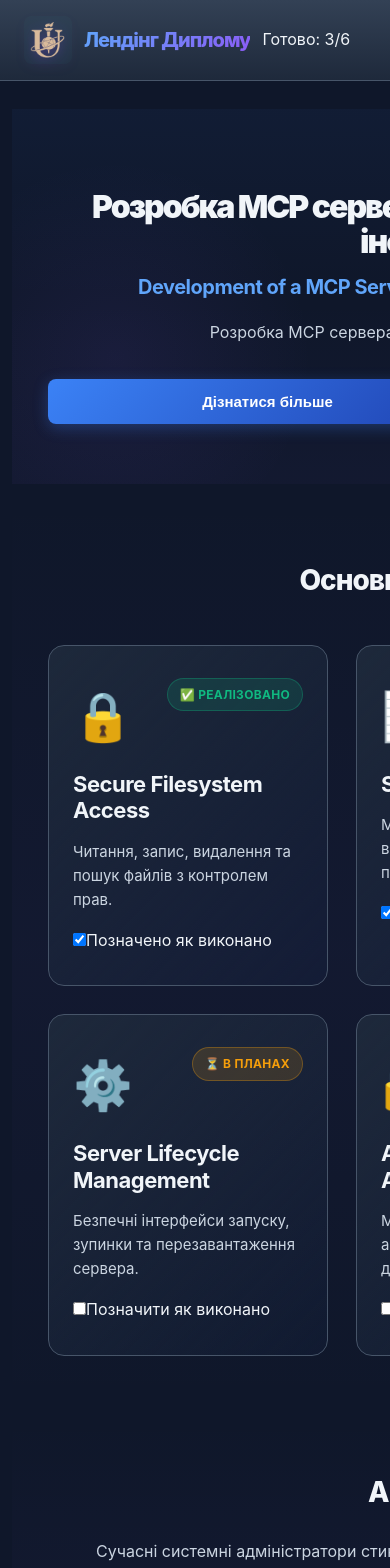
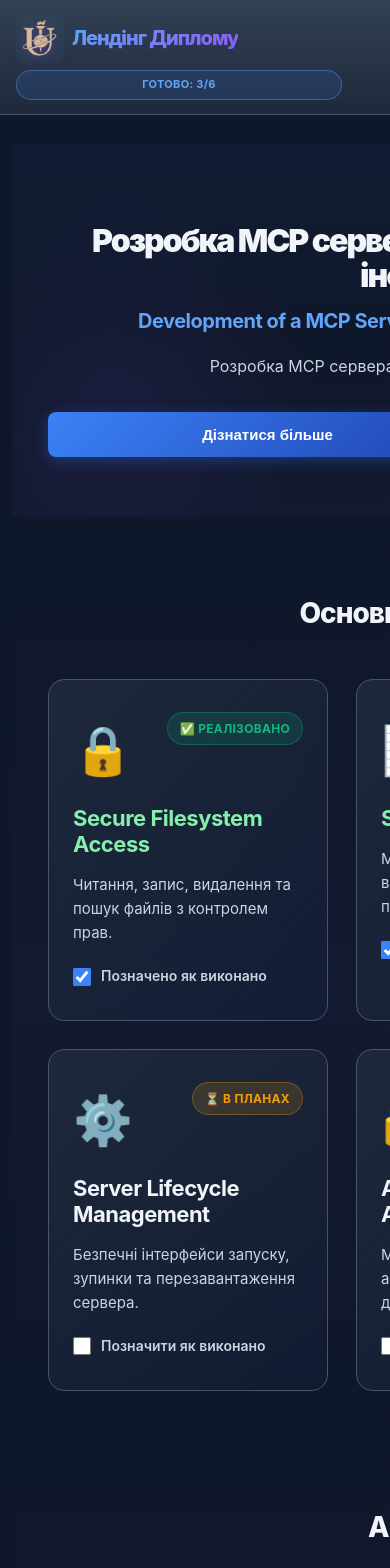
Before and after one commit to LyaKonch/diploma_landing, a React (Vite) app: page / in a window 390 px wide. Shown: the top 1568 px of the page. Built offline with nearby package versions, Linux system fonts and the light colour scheme.

Commit message:
style:  нові стилі для інтерактивного стану карток

```diff
--- a/src/styles/App.css
+++ b/src/styles/App.css
@@ -351,7 +351,22 @@ a:focus-visible {
 .header__logo-section {
   display: flex;
   align-items: center;
+  flex-wrap: wrap;
   gap: 12px;
+}
+
+.header__counter {
+  display: inline-flex;
+  align-items: center;
+  padding: 6px 12px;
+  border-radius: 999px;
+  border: 1px solid rgba(96, 165, 250, 0.4);
+  background: rgba(59, 130, 246, 0.14);
+  color: var(--primary-light);
+  font-size: 12px;
+  font-weight: 700;
+  letter-spacing: 0.3px;
+  text-transform: uppercase;
 }
 
 .header__logo {
@@ -610,6 +625,28 @@ a:focus-visible {
   line-height: 1.6;
   margin: 0;
   text-align: left;
+}
+
+.feature-card__toggle {
+  display: inline-flex;
+  align-items: center;
+  gap: 10px;
+  margin-top: 4px;
+  color: var(--text-secondary);
+  font-size: 14px;
+  font-weight: 600;
+  cursor: pointer;
+}
+
+.feature-card__toggle input {
+  width: 18px;
+  height: 18px;
+  accent-color: var(--primary);
+  cursor: pointer;
+}
+
+.feature-card[data-status="done"] .feature-card__title {
+  color: #86efac;
 }
 
 /* Footer Styles */
@@ -1013,6 +1050,16 @@ a:focus-visible {
 
 /* Responsive adjustments */
 @media (max-width: 768px) {
+  .header__counter {
+    font-size: 11px;
+    padding: 5px 10px;
+  }
+
+  .header__nav {
+    flex-wrap: wrap;
+    justify-content: flex-end;
+  }
+
   .actuality,
   .goals,
   .methodology,
@@ -1037,6 +1084,19 @@ a:focus-visible {
 }
 
 @media (max-width: 640px) {
+  .header {
+    padding: 14px 16px;
+  }
+
+  .header__logo-section {
+    gap: 8px;
+  }
+
+  .header__counter {
+    width: 100%;
+    justify-content: center;
+  }
+
   .results__grid {
     grid-template-columns: 1fr;
   }
```
